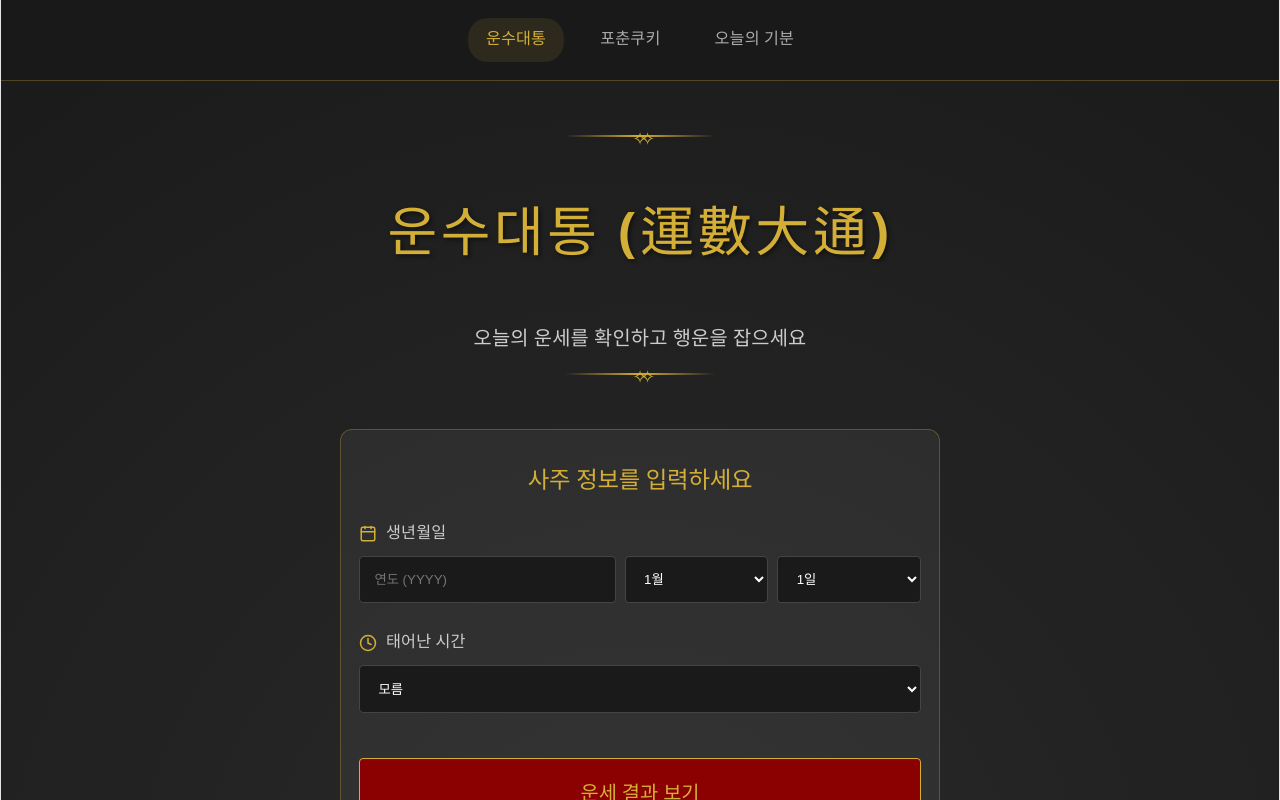
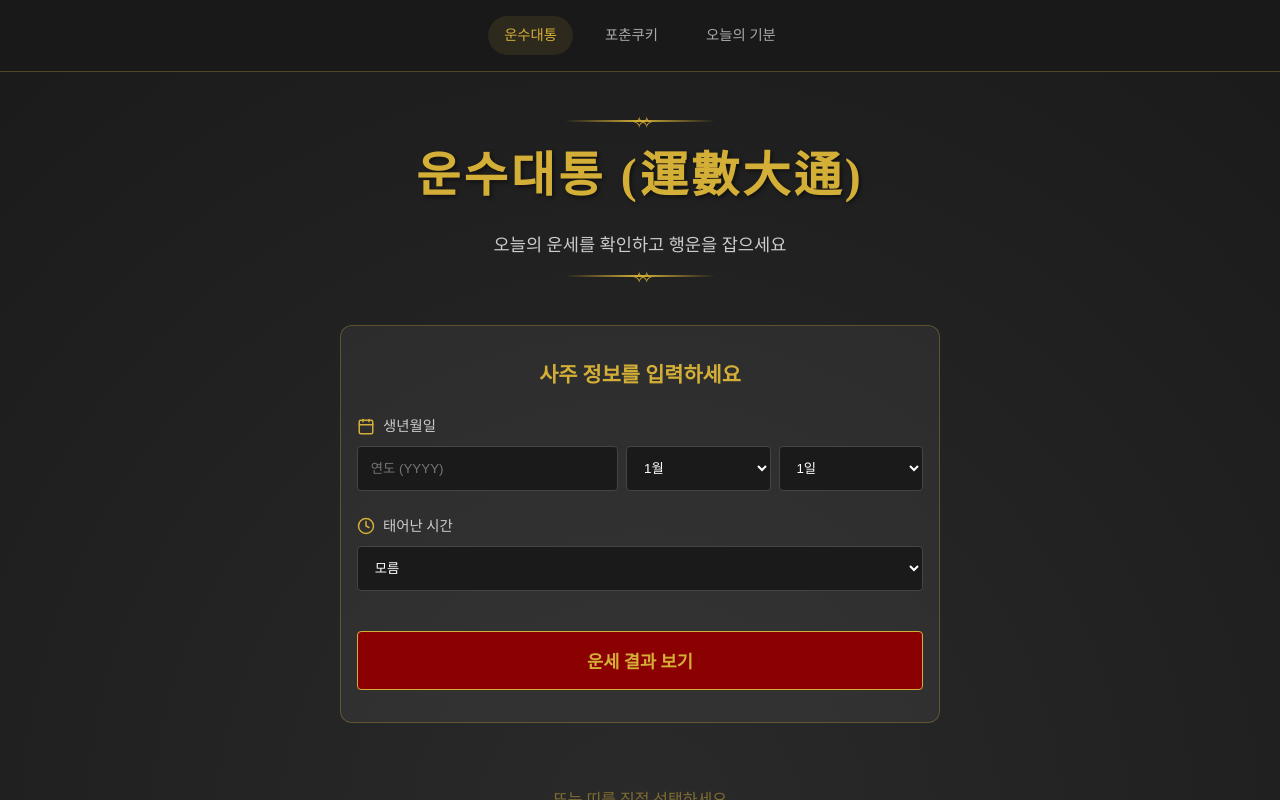
Before and after one commit to rlatmddnek/lucky, a React (Vite) app: page / in a window 1280 px wide. Shown: the top 800 px of the page. Built offline with nearby package versions, Linux system fonts and the light colour scheme.

Commit message:
fix: restore traditional theme styles to index.css

```diff
--- a/src/index.css
+++ b/src/index.css
@@ -1,111 +1,55 @@
 :root {
-  --text: #6b6375;
-  --text-h: #08060d;
-  --bg: #fff;
-  --border: #e5e4e7;
-  --code-bg: #f4f3ec;
-  --accent: #aa3bff;
-  --accent-bg: rgba(170, 59, 255, 0.1);
-  --accent-border: rgba(170, 59, 255, 0.5);
-  --social-bg: rgba(244, 243, 236, 0.5);
-  --shadow:
-    rgba(0, 0, 0, 0.1) 0 10px 15px -3px, rgba(0, 0, 0, 0.05) 0 4px 6px -2px;
-
-  --sans: system-ui, 'Segoe UI', Roboto, sans-serif;
-  --heading: system-ui, 'Segoe UI', Roboto, sans-serif;
-  --mono: ui-monospace, Consolas, monospace;
-
-  font: 18px/145% var(--sans);
-  letter-spacing: 0.18px;
-  color-scheme: light dark;
-  color: var(--text);
-  background: var(--bg);
-  font-synthesis: none;
-  text-rendering: optimizeLegibility;
-  -webkit-font-smoothing: antialiased;
-  -moz-osx-font-smoothing: grayscale;
-
-  @media (max-width: 1024px) {
-    font-size: 16px;
-  }
+  --color-gold: #d4af37;
+  --color-gold-dark: #aa841e;
+  --color-crimson: #8b0000;
+  --color-ink-black: #1a1a1a;
+  --color-paper: #f9f4e8;
+  --color-text: #333333;
+  --font-main: 'Noto Serif KR', serif;
+  --shadow-traditional: 0 4px 15px rgba(0, 0, 0, 0.2);
+  --border-traditional: 2px solid var(--color-gold);
 }
 
-@media (prefers-color-scheme: dark) {
-  :root {
-    --text: #9ca3af;
-    --text-h: #f3f4f6;
-    --bg: #16171d;
-    --border: #2e303a;
-    --code-bg: #1f2028;
-    --accent: #c084fc;
-    --accent-bg: rgba(192, 132, 252, 0.15);
-    --accent-border: rgba(192, 132, 252, 0.5);
-    --social-bg: rgba(47, 48, 58, 0.5);
-    --shadow:
-      rgba(0, 0, 0, 0.4) 0 10px 15px -3px, rgba(0, 0, 0, 0.25) 0 4px 6px -2px;
-  }
-
-  #social .button-icon {
-    filter: invert(1) brightness(2);
-  }
-}
-
-#root {
-  width: 1126px;
-  max-width: 100%;
-  margin: 0 auto;
-  text-align: center;
-  border-inline: 1px solid var(--border);
-  min-height: 100svh;
-  display: flex;
-  flex-direction: column;
+* {
+  margin: 0;
+  padding: 0;
   box-sizing: border-box;
 }
 
 body {
+  background-color: var(--color-ink-black);
+  color: var(--color-text);
+  font-family: var(--font-main);
+  line-height: 1.6;
+  min-height: 100vh;
+  background-image: radial-gradient(circle at center, #2a2a2a 0%, #1a1a1a 100%);
+  transition: background 0.5s ease;
   margin: 0;
 }
 
-h1,
-h2 {
-  font-family: var(--heading);
-  font-weight: 500;
-  color: var(--text-h);
+/* Refreshing Mood Background */
+body.mood-mode {
+  background-color: #f0f9ff;
+  background-image: linear-gradient(135deg, #e0f2fe 0%, #f0fdf4 50%, #fefce8 100%);
+  color: #334155;
 }
 
-h1 {
-  font-size: 56px;
-  letter-spacing: -1.68px;
-  margin: 32px 0;
-  @media (max-width: 1024px) {
-    font-size: 36px;
-    margin: 20px 0;
-  }
-}
-h2 {
-  font-size: 24px;
-  line-height: 118%;
-  letter-spacing: -0.24px;
-  margin: 0 0 8px;
-  @media (max-width: 1024px) {
-    font-size: 20px;
-  }
-}
-p {
-  margin: 0;
+body.mood-mode .header-title { color: #0f172a; text-shadow: none; }
+body.mood-mode .header-subtitle { color: #64748b; }
+
+#root {
+  width: 100%;
+  display: flex;
+  flex-direction: column;
+  align-items: center;
+  min-height: 100vh;
 }
 
-code,
-.counter {
-  font-family: var(--mono);
-  display: inline-flex;
-  border-radius: 4px;
-  color: var(--text-h);
+button {
+  cursor: pointer;
+  font-family: inherit;
 }
 
-code {
-  font-size: 15px;
-  line-height: 135%;
-  padding: 4px 8px;
-  background: var(--code-bg);
+ul {
+  list-style: none;
 }
```
